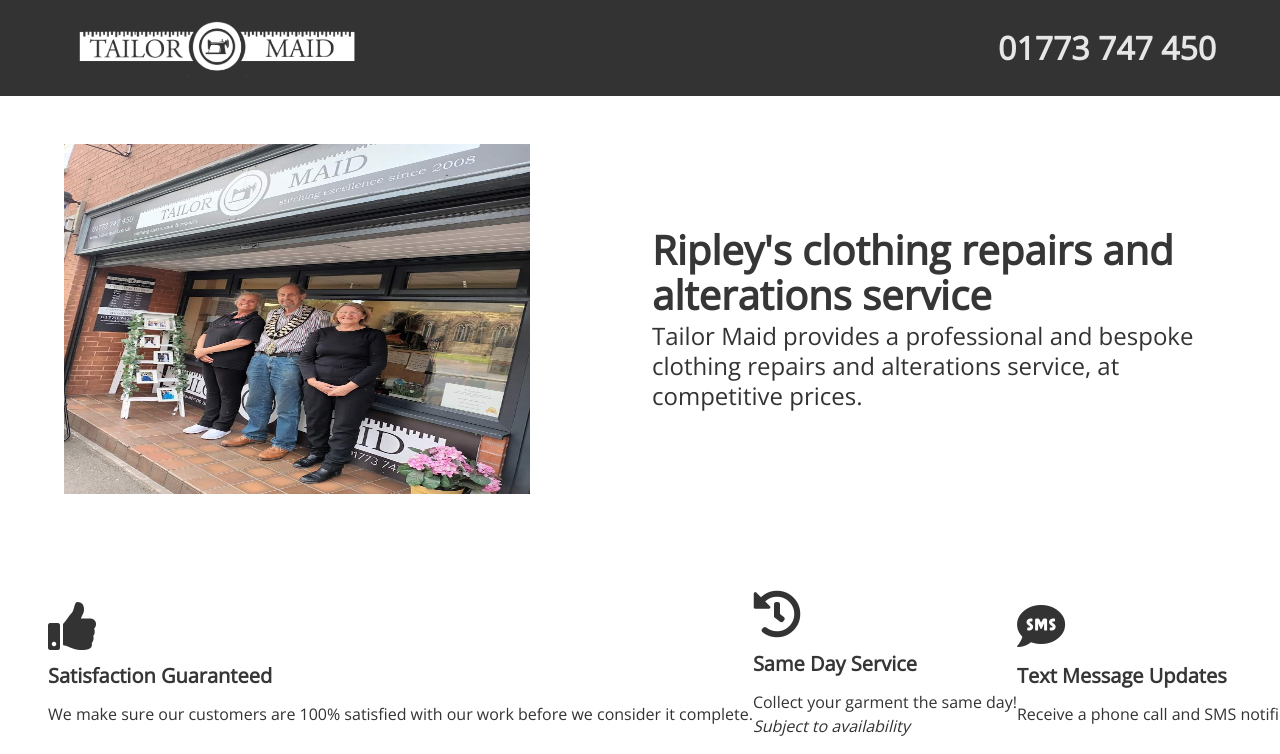
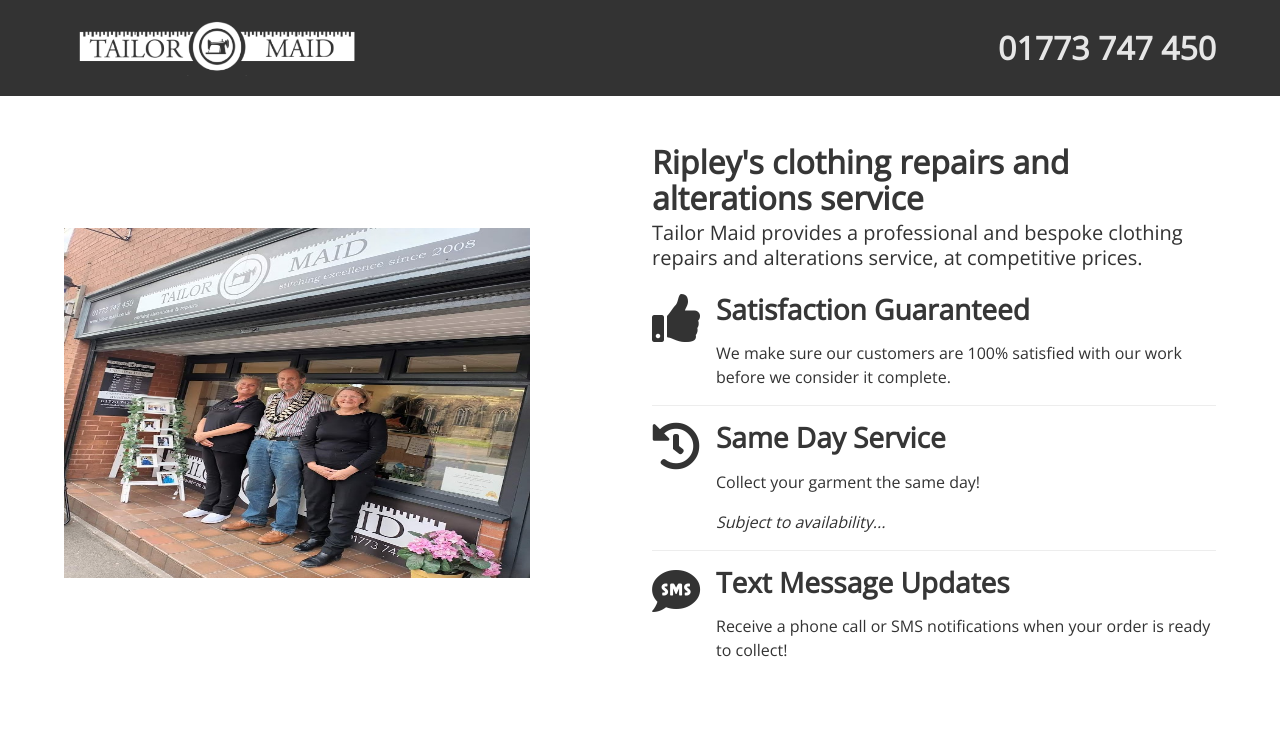
Before and after one commit to tailor-maid/tailormaid.github.io, a Jekyll site: the page built from _pages/index.html, in a window 1280 px wide and 900 px high, cut to the strip 0-754 px from the top of the window. Built offline with Jekyll 4.4.1, drawn with Linux system fonts in a browser that asks for light colours; nearby versions of some CDN libraries.

Commit message:
fix: homepage redesign

```diff
--- a/_pages/index.html
+++ b/_pages/index.html
@@ -11,62 +11,50 @@ permalink: /
                 </figure>
             </div>
             <div class="column is-6 is-offset-1">
-                <h1 class="title is-2">
+                <h1 class="title">
                     Ripley's clothing repairs and alterations service
                 </h1>
-                <h2 class="subtitle is-4">
+                <h2 class="subtitle">
                     Tailor Maid provides a professional and bespoke clothing repairs and alterations service, at
                     competitive prices.
                 </h2>
+                <article class="media">
+                    <figure class="media-left">
+                        <i class="fas fa-thumbs-up fa-3x"></i>
+                    </figure>
+                    <div class="media-content">
+                        <div class="content">
+                            <h2>Satisfaction Guaranteed</h2>
+                            <p>We make sure our customers are 100% satisfied with our work before we consider it complete.</p>
+                        </div>
+                    </div>
+                </article>
+                <article class="media">
+                    <figure class="media-left">
+                        <i class="fas fa-history fa-3x"></i>
+                    </figure>
+                    <div class="media-content">
+                        <div class="content">
+                            <h2>Same Day Service</h2>
+                            <p>Collect your garment the same day!</p>
+                            <p><i>Subject to availability...</i></p>
+                        </div>
+                    </div>
+                </article>
+                <article class="media">
+                    <figure class="media-left">
+                        <i class="fas fa-sms fa-3x"></i>
+                    </figure>
+                    <div class="media-content">
+                        <div class="content">
+                            <h2>Text Message Updates</h2>
+                            <p>Receive a phone call or SMS notifications when your order is ready to collect!</p>
+                        </div>
+                    </div>
+                </article>
             </div>
         </div>
     </div>
-</section>
-<section class="section">
-    <nav class="level">
-        <div class="level-item has-text-centered">
-            <div>
-                <span class="icon is-large m-b-15">
-                    <i class="fas fa-thumbs-up fa-3x"></i>
-                </span>
-                <p class="title is-5 m-b-15">
-                    Satisfaction Guaranteed<br/>
-                </p>
-                <p>
-                    We make sure our customers are 100% satisfied with our work before we consider it complete.
-                </p>
-            </div>
-        </div>
-        <div class="level-item has-text-centered">
-            <div>
-                <span class="icon is-large m-b-15">
-                    <i class="fas fa-history fa-3x"></i>
-                </span>
-                <p class="title is-5 m-b-15">
-                    Same Day Service<br/>
-                </p>
-                <p>
-                    Collect your garment the same day!
-                </p>
-                <p>
-                    <i>Subject to availability</i>
-                </p>
-            </div>
-        </div>
-        <div class="level-item has-text-centered">
-            <div>
-                <span class="icon is-large m-b-15">
-                    <i class="fas fa-sms fa-3x"></i>
-                </span>
-                <p class="title is-5 m-b-15">
-                    Text Message Updates<br/>
-                </p>
-                <p>
-                    Receive a phone call and SMS notifications when your order is ready to collect!
-                </p>
-            </div>
-        </div>
-    </nav>
 </section>
 <section class="section">
     <div class="container">
```
